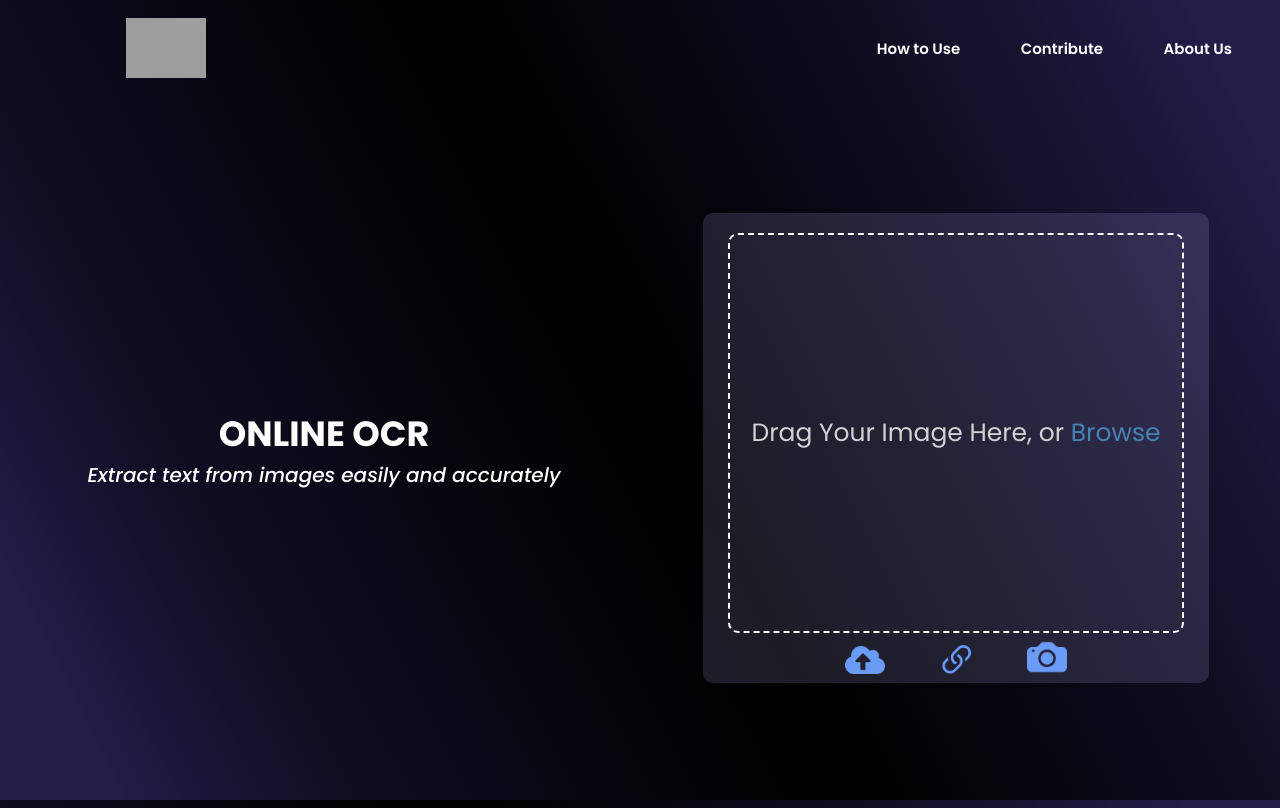
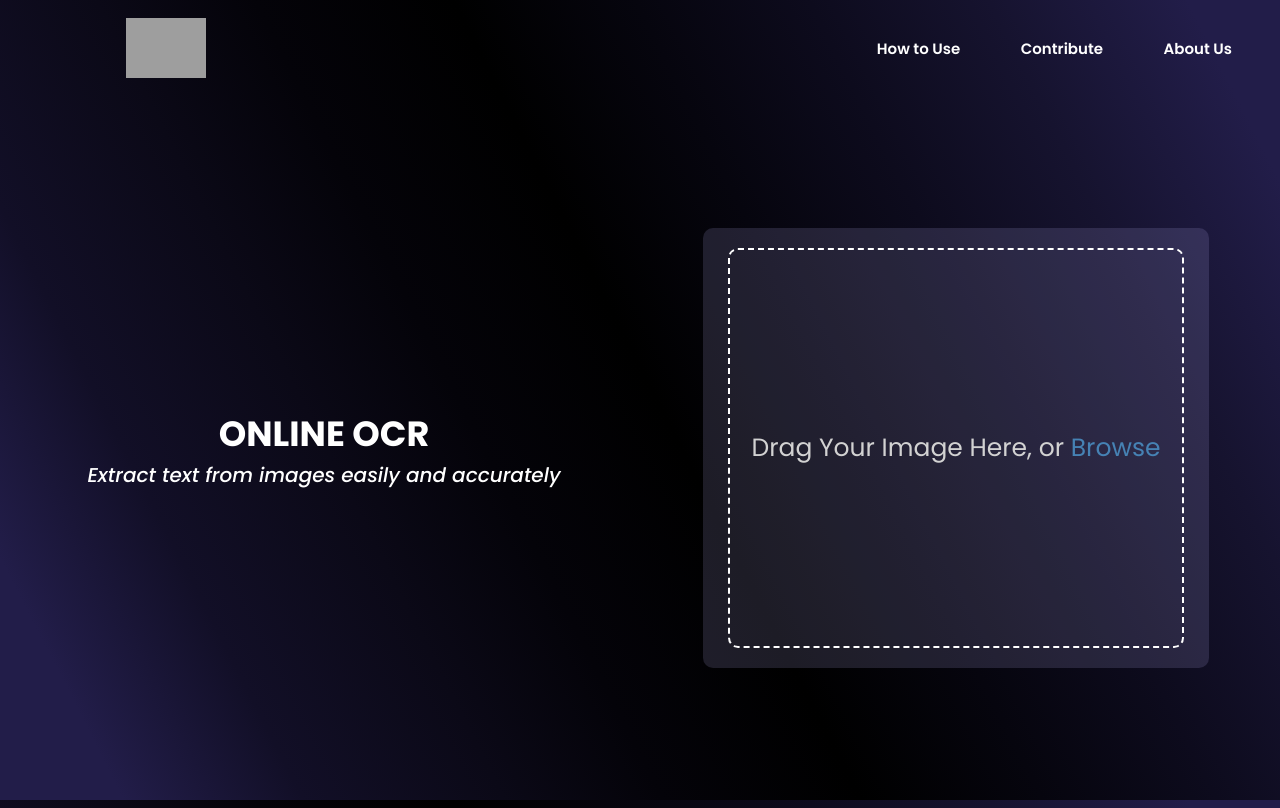
Before and after one commit to arun-kushwaha04/Converto, a Svelte app: page / in a window 1280 px wide. Built offline with nearby package versions, Linux system fonts and the light colour scheme; grey boxes are pictures that could not be loaded.

Commit message:
Fixed some ui issues

```diff
--- a/src/Components/Upload.svelte
+++ b/src/Components/Upload.svelte
@@ -104,7 +104,7 @@
 				<img src="" alt="" />
 				<!-- add image -->
 			</div>
-			<div class="uploadBtns">
+			<!-- <div class="uploadBtns">
 				<button id="upload" class="btn"
 					><img src="/images/Vector.png" alt="" /></button
 				>
@@ -114,7 +114,7 @@
 				<button id="camera" class="btn"
 					><img src="/images/camera2.png" alt="" /></button
 				>
-			</div>
+			</div> -->
 			<div
 				class={uploadStatus === "success" ? "convertBtn" : "nodisplay"}
 			>
@@ -146,6 +146,7 @@
 		flex-direction: column;
 		align-items: center;
 		row-gap: 5%;
+		padding: 2rem 0;
 	}
 
 	.about-text {
@@ -169,7 +170,6 @@
 	.dragdrop {
 		width: 90%;
 		height: 50vh;
-		margin-top: 2rem;
 		border-radius: 1rem;
 		border: 2px dashed #fff;
 		display: flex;
@@ -223,6 +223,7 @@
 		display: flex;
 		justify-content: center;
 		width: 100%;
+		margin-top: 2rem;
 	}
 	#convert {
 		display: flex;
```
